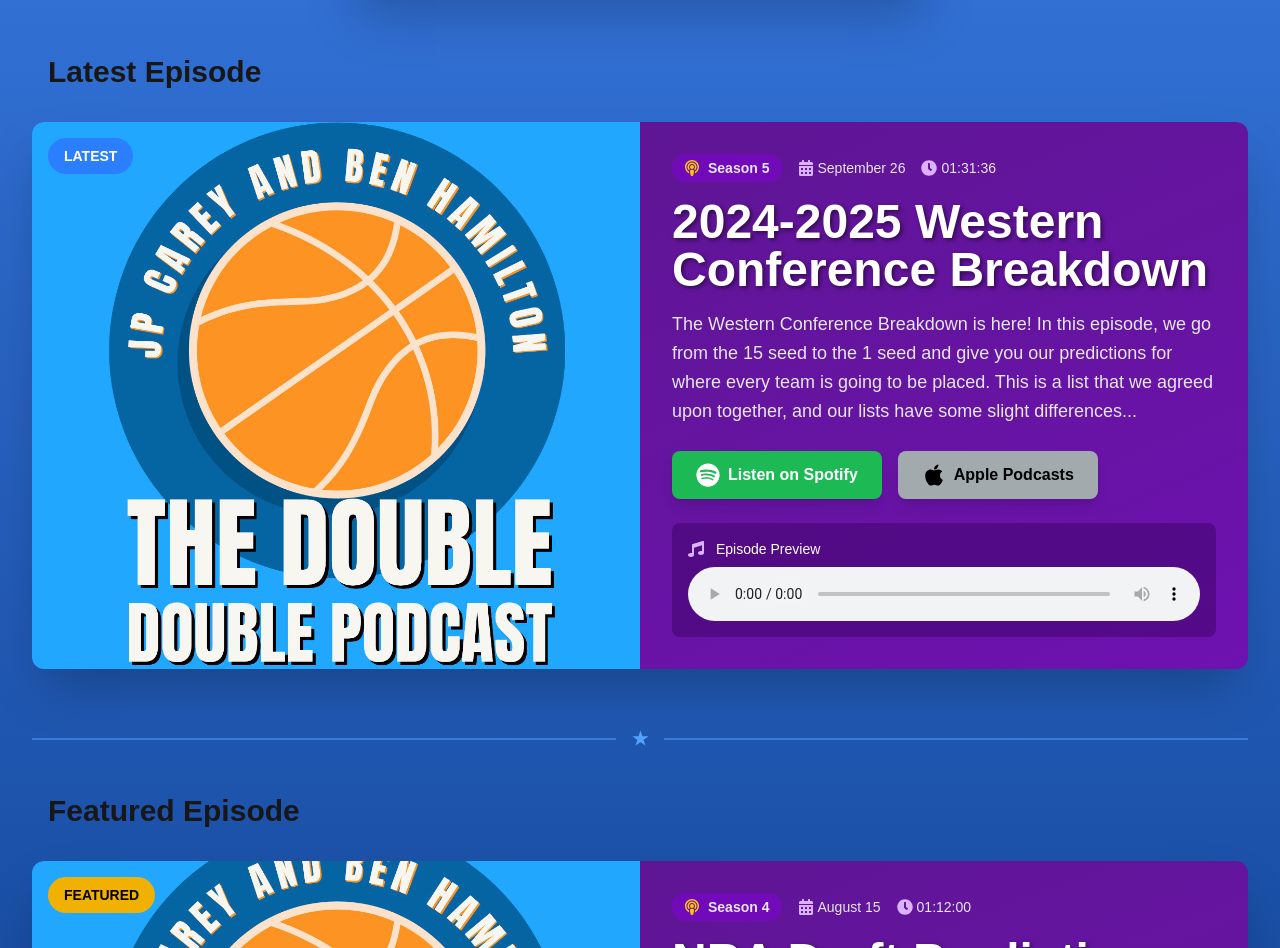
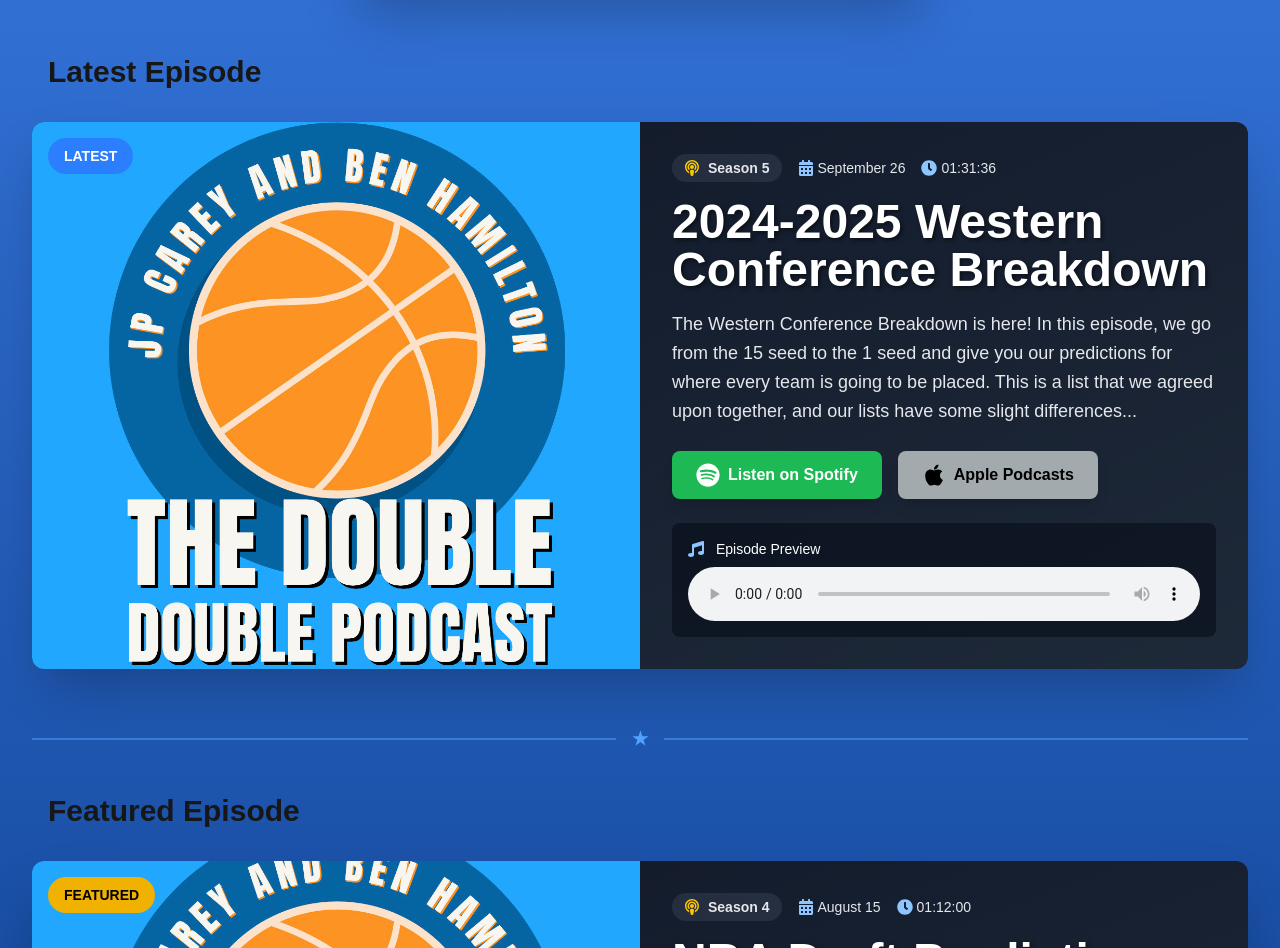
Before and after one commit to Bkhamilton/double-double-website, a Next.js app: page / in a window 1280 px wide. Shown: the part 744-1692 px from the top of the page. Built offline with nearby package versions, Linux system fonts and the light colour scheme.

Commit message:
Update episode sections to use gray color scheme matching About Us
Co-authored-by: Bkhamilton <43786988+Bkhamilton@users.noreply.github.com>

```diff
--- a/components/Home/EpisodeNode/EpisodeNode.jsx
+++ b/components/Home/EpisodeNode/EpisodeNode.jsx
@@ -10,7 +10,7 @@ export default function EpisodeNode({ episode }) {
 
     return (
         <div className="max-w-8xl mx-auto px-4 sm:px-6 lg:px-8 py-6">
-            <div className="bg-gradient-to-br from-purple-900 to-purple-800 rounded-xl overflow-hidden shadow-2xl hover:shadow-purple-500/20 transition-all duration-300">
+            <div className="bg-gradient-to-br from-gray-900 to-gray-800 rounded-xl overflow-hidden shadow-2xl hover:shadow-blue-500/20 transition-all duration-300">
                 <div className="flex flex-col md:flex-row">
                     {/* Image Section */}
                     <div className="md:w-1/2 relative h-64 md:h-auto">
@@ -31,16 +31,16 @@ export default function EpisodeNode({ episode }) {
                     <div className="md:w-1/2 p-8 flex flex-col justify-center">
                         {/* Metadata */}
                         <div className="flex flex-wrap items-center gap-4 mb-4 text-gray-200">
-                            <span className="flex items-center gap-2 bg-purple-700/50 px-3 py-1 rounded-full">
+                            <span className="flex items-center gap-2 bg-gray-700/50 px-3 py-1 rounded-full">
                                 <FaPodcast className="text-yellow-400" />
                                 <span className="font-bold text-sm">Season {episode.season}</span>
                             </span>
                             <span className="flex items-center gap-1">
-                                <FaCalendarAlt className="text-purple-300" />
+                                <FaCalendarAlt className="text-blue-300" />
                                 <span className="text-sm">{formattedReleaseDate}</span>
                             </span>
                             <span className="flex items-center gap-1">
-                                <FaClock className="text-purple-300" />
+                                <FaClock className="text-blue-300" />
                                 <span className="text-sm">{formattedDuration}</span>
                             </span>
                         </div>
@@ -78,9 +78,9 @@ export default function EpisodeNode({ episode }) {
                         </div>
 
                         {/* Audio Player */}
-                        <div className="bg-purple-950/50 rounded-lg p-4 text-white">
+                        <div className="bg-gray-950/50 rounded-lg p-4 text-white">
                             <div className="flex items-center gap-3 mb-2">
-                                <FaMusic className="text-purple-300" />
+                                <FaMusic className="text-blue-300" />
                                 <span className="text-sm">Episode Preview</span>
                             </div>
                             <audio controls className="w-full">
--- a/components/Home/FeaturedEpisode/FeaturedEpisode.jsx
+++ b/components/Home/FeaturedEpisode/FeaturedEpisode.jsx
@@ -10,7 +10,7 @@ export default function FeaturedEpisode({ episode }) {
 
     return (
         <div className="max-w-8xl mx-auto px-4 sm:px-6 lg:px-8 py-6">
-            <div className="bg-gradient-to-br from-purple-900 to-purple-800 rounded-xl overflow-hidden shadow-2xl hover:shadow-purple-500/20 transition-all duration-300">
+            <div className="bg-gradient-to-br from-gray-900 to-gray-800 rounded-xl overflow-hidden shadow-2xl hover:shadow-blue-500/20 transition-all duration-300">
                 <div className="flex flex-col md:flex-row">
                     {/* Image Section */}
                     <div className="md:w-1/2 relative h-64 md:h-auto">
@@ -31,16 +31,16 @@ export default function FeaturedEpisode({ episode }) {
                     <div className="md:w-1/2 p-8 flex flex-col justify-center">
                         {/* Metadata */}
                         <div className="flex flex-wrap items-center gap-4 mb-4 text-gray-200">
-                            <span className="flex items-center gap-2 bg-purple-700/50 px-3 py-1 rounded-full">
+                            <span className="flex items-center gap-2 bg-gray-700/50 px-3 py-1 rounded-full">
                                 <FaPodcast className="text-yellow-400" />
                                 <span className="font-bold text-sm">Season {episode.season}</span>
                             </span>
                             <span className="flex items-center gap-1">
-                                <FaCalendarAlt className="text-purple-300" />
+                                <FaCalendarAlt className="text-blue-300" />
                                 <span className="text-sm">{formattedReleaseDate}</span>
                             </span>
                             <span className="flex items-center gap-1">
-                                <FaClock className="text-purple-300" />
+                                <FaClock className="text-blue-300" />
                                 <span className="text-sm">{formattedDuration}</span>
                             </span>
                         </div>
```
